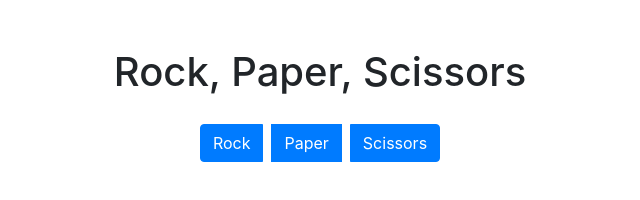
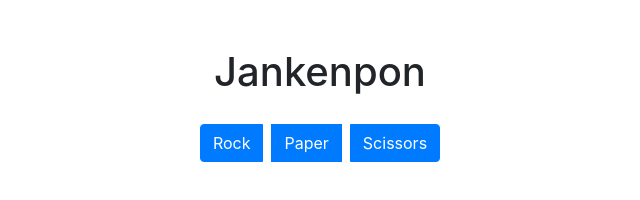
Before and after one commit to x97gfq/WEBD1000_temp, a plain HTML site: page index.html in a window 1280 px wide. Shown: the whole page, without its empty margins (320-960 px from the left). Drawn offline with nearby package versions, Linux system fonts and the light colour scheme.

Commit message:
changed header

```diff
--- a/index.html
+++ b/index.html
@@ -8,7 +8,7 @@
 </head>
 <body>
     <div class="container mt-5 text-center">
-        <h1>Rock, Paper, Scissors</h1>
+        <h1>Jankenpon</h1>
         <div class="btn-group mt-3" role="group">
             <button id="rock" class="btn btn-primary m-1">Rock</button>
             <button id="paper" class="btn btn-primary m-1">Paper</button>
```
